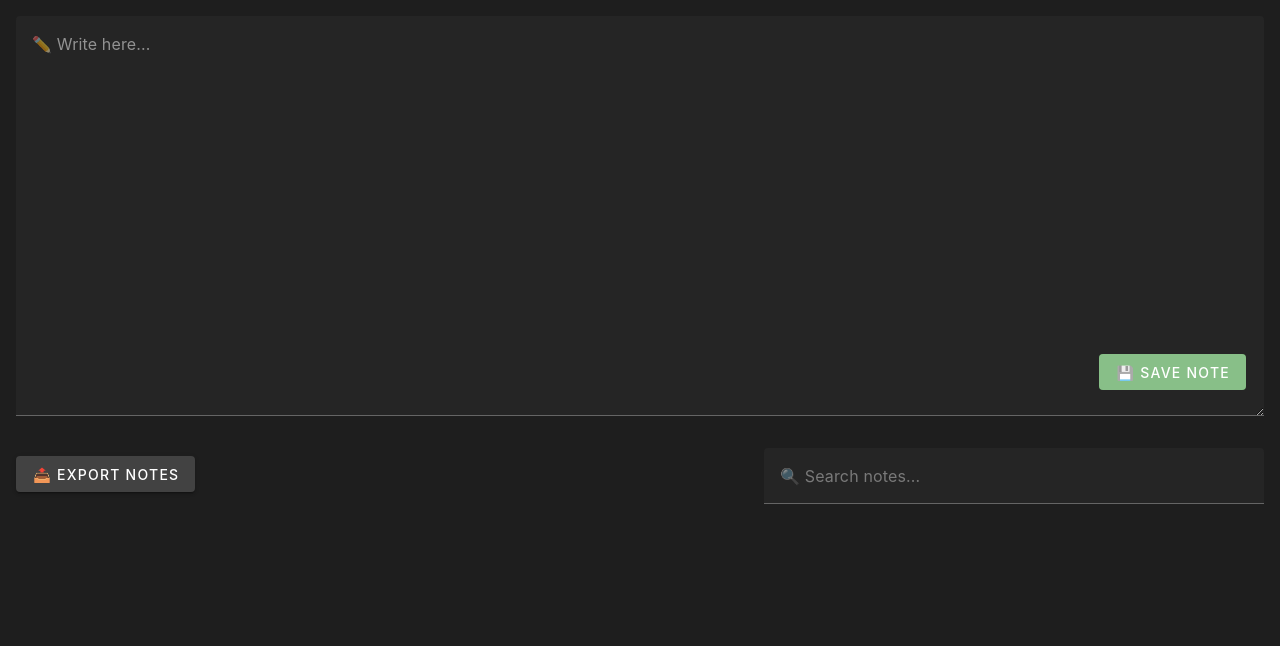
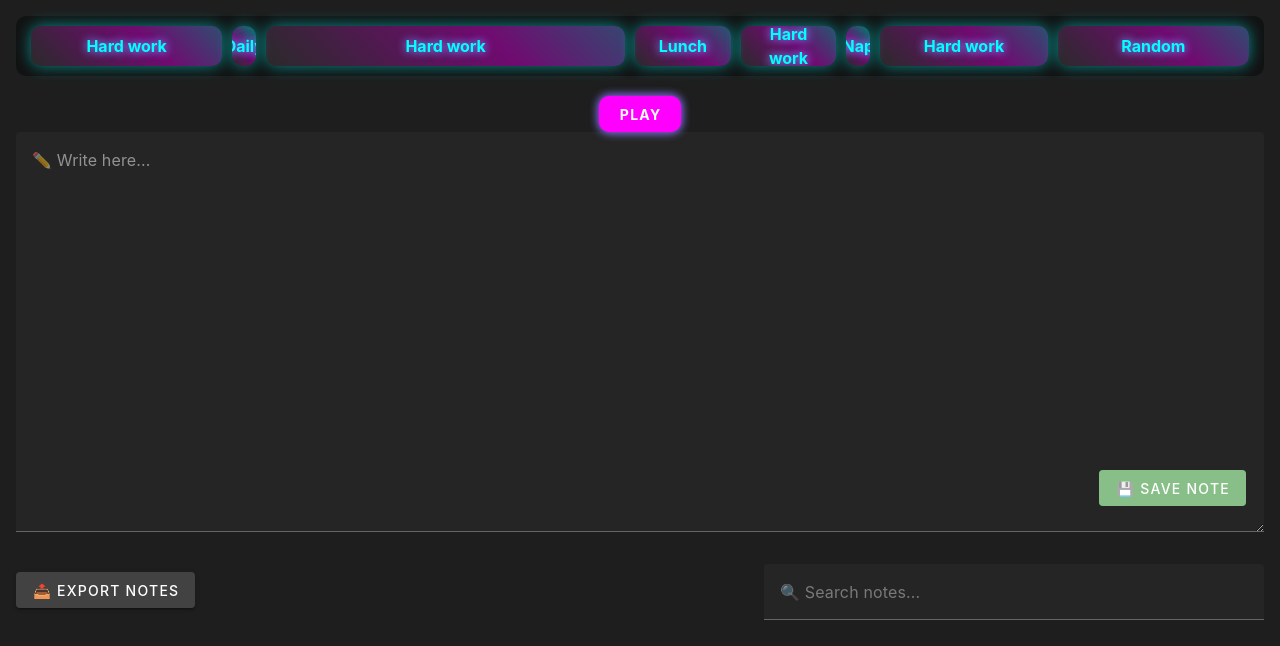
Before and after one commit to LucasJappert/online-notes, a Vue app: page / in a window 1280 px wide. Shown: the top 646 px of the page. Built offline with nearby package versions, Linux system fonts and the light colour scheme.

Commit message:
test new component

```diff
--- /dev/null
+++ b/src/components/ProgressWork.vue
@@ -0,0 +1,221 @@
+<template>
+    <div>
+        <!-- Barra de progreso -->
+        <div class="timeline-bar">
+            <div
+                v-for="segment in segments"
+                :key="segment.title"
+                class="segment"
+                :style="segmentStyle(segment)"
+                :class="['segment', isCompletedSegment(segment) ? 'completed-segment' : '']"
+            >
+                <div v-if="isCurrentSegment(segment)" class="progress" :style="progressStyle(segment)"></div>
+                <span class="segment-title">{{ segment.title }}</span>
+            </div>
+        </div>
+
+        <!-- Botón PLAY -->
+        <div class="play-button-container">
+            <v-btn class="play-button" @click="startTimeline">Play</v-btn>
+        </div>
+    </div>
+</template>
+
+<script setup lang="ts">
+import { ref, computed, onBeforeUnmount, CSSProperties } from "vue";
+
+interface Segment {
+    title: string;
+    startTime: string;
+    endTime: string;
+}
+
+// Estado y variables
+const currentProgress = ref<number>(0);
+let intervalId: number | null = null;
+const segments = ref<Segment[]>([
+    { title: "Hard work", startTime: "06:00", endTime: "08:00" },
+    { title: "Daily", startTime: "08:00", endTime: "08:15" },
+    { title: "Hard work", startTime: "08:15", endTime: "12:00" },
+    { title: "Lunch", startTime: "12:00", endTime: "13:00" },
+    { title: "Hard work", startTime: "13:00", endTime: "14:00" },
+    { title: "Nap", startTime: "14:00", endTime: "14:15" },
+    { title: "Hard work", startTime: "14:15", endTime: "16:00" },
+    { title: "Random", startTime: "16:00", endTime: "18:00" },
+]);
+
+const startTime = ref<string>("14:00");
+const endTime = ref<string>(segments.value[segments.value.length - 1].endTime);
+
+// Métodos
+const startTimeline = () => {
+    intervalId = setInterval(updateProgress, 1000) as unknown as number;
+};
+
+const updateProgress = () => {
+    const now = new Date();
+    const currentTime = `${String(now.getHours()).padStart(2, "0")}:${String(now.getMinutes()).padStart(2, "0")}`;
+    currentProgress.value = calculateMinutes(currentTime);
+
+    console.log("Current time in minutes:", currentProgress.value);
+};
+
+// Función para comparar si un segmento ya ha terminado
+const isCompletedSegment = (segment: Segment) => {
+    const now = new Date();
+    const currentTime = calculateMinutes(`${String(now.getHours()).padStart(2, "0")}:${String(now.getMinutes()).padStart(2, "0")}`);
+    const segmentEndTime = calculateMinutes(segment.endTime);
+    return currentTime >= segmentEndTime; // Si el tiempo actual es mayor o igual al final del segmento
+};
+
+const calculateMinutes = (time: string): number => {
+    const [hours, minutes] = time.split(":").map(Number);
+    return hours * 60 + minutes;
+};
+
+const isCurrentSegment = (segment: Segment): boolean => {
+    const currentTime = currentProgress.value;
+    const segmentStart = calculateMinutes(segment.startTime);
+    const segmentEnd = calculateMinutes(segment.endTime);
+
+    const isCurrent = currentTime >= segmentStart && currentTime <= segmentEnd;
+
+    if (isCurrent) {
+        console.log(`Segment ${segment.title} is active`);
+    }
+
+    return isCurrent;
+};
+
+const currentSegmentProgress = (segment: Segment): number => {
+    const currentTime = currentProgress.value;
+    const segmentStart = calculateMinutes(segment.startTime);
+    const segmentEnd = calculateMinutes(segment.endTime);
+    const segmentDuration = segmentEnd - segmentStart;
+
+    const progress = ((currentTime - segmentStart) / segmentDuration) * 100;
+
+    console.log(`Progress for segment ${segment.title}:`, progress);
+
+    return progress;
+};
+
+const segmentStyle = (segment: Segment): CSSProperties => {
+    const segmentEndMinutes = calculateMinutes(segment.endTime) - calculateMinutes(segment.startTime);
+    const segmentDuration = segmentEndMinutes;
+
+    return {
+        width: `${(segmentDuration / totalMinutes.value) * 100}%`,
+    };
+};
+
+const progressStyle = (segment: Segment): CSSProperties => {
+    return {
+        width: `${currentSegmentProgress(segment)}%`,
+    };
+};
+
+// Computed para calcular los minutos totales
+const totalMinutes = computed(() => {
+    return calculateMinutes(endTime.value) - calculateMinutes(startTime.value);
+});
+
+// Limpiar el intervalo al desmontar
+onBeforeUnmount(() => {
+    if (intervalId !== null) {
+        clearInterval(intervalId);
+    }
+});
+</script>
+
+<style scoped>
+.timeline-bar {
+    display: flex;
+    justify-content: space-between;
+    align-items: center;
+    width: 100%;
+    background-color: #121212; /* Fondo oscuro */
+    padding: 10px;
+    border-radius: 10px; /* Bordes redondeados */
+}
+
+.segment {
+    background-color: #000000;
+    font-weight: bold;
+    color: #ffffff; /* Texto blanco para buen contraste */
+    position: relative;
+    overflow: hidden;
+    height: 40px;
+    display: inline-block;
+    background-color: #1c1c1c; /* Fondo aún más oscuro para los segmentos */
+    border-radius: 10px; /* Bordes redondeados */
+    /* border: 2px solid rgba(0, 255, 255, 0.8); */
+    margin: auto 5px;
+    box-shadow: 0px 0px 10px rgba(0, 255, 255, 0.5); /* Efecto de resplandor en los segmentos */
+}
+
+.segment-title {
+    position: absolute;
+    left: 50%;
+    top: 50%;
+    transform: translate(-50%, -50%);
+    color: #00ffff; /* Celeste neón para los títulos */
+    font-size: 16px;
+    font-weight: bold;
+    text-shadow: 0px 0px 10px rgba(0, 255, 255, 0.8), 0px 0px 10px rgba(255, 0, 255, 0.8); /* Efecto de sombra neón */
+    z-index: 1;
+}
+.completed-segment {
+    background: linear-gradient(45deg, rgba(255, 255, 255, 0.1), rgba(255, 0, 255, 0.4), rgba(0, 255, 255, 0.4), rgba(255, 0, 255, 0.4)); /* Degradado neón */
+    background-size: 200% 100%;
+    border-radius: 10px;
+    box-shadow: 0px 0px 15px rgba(0, 255, 255, 0.5); /* Resplandor neón */
+}
+
+.progress {
+    height: 100%;
+    position: absolute;
+    transition: width 1s ease;
+    background: linear-gradient(
+        45deg,
+        rgba(255, 255, 255, 0.1),
+        rgba(255, 0, 255, 0.4),
+        rgba(0, 255, 255, 0.4),
+        rgba(255, 0, 255, 0.4)
+    ); /* Degradado animado neón */
+    background-size: 200% 100%; /* Tamaño del fondo */
+    animation: slideBackground 3s linear infinite; /* Animación de diagonales */
+    overflow: hidden;
+    z-index: 0;
+    border-radius: 10px;
+    box-shadow: 0px 0px 15px rgba(0, 255, 255, 0.5); /* Efecto de resplandor alrededor del progreso completado */
+}
+
+@keyframes slideBackground {
+    0% {
+        background-position: 200% 0;
+    }
+    100% {
+        background-position: -200% 0;
+    }
+}
+
+.play-button-container {
+    text-align: center; /* Centra el botón horizontalmente */
+    margin-top: 20px; /* Espacio entre la barra de progreso y el botón */
+}
+
+.play-button {
+    background-color: #ff00ff; /* Rosa neón para el botón */
+    color: #ffffff; /* Texto blanco */
+    font-weight: bold;
+    border-radius: 10px;
+    box-shadow: 0px 0px 10px rgba(255, 0, 255, 0.8), 0px 0px 10px rgba(0, 255, 255, 0.8); /* Efecto neón en el botón */
+    padding: 10px 20px;
+    transition: transform 0.2s ease;
+}
+
+.play-button:hover {
+    transform: scale(1.1); /* Aumenta ligeramente el tamaño del botón al hacer hover */
+}
+</style>
--- a/src/views/MyNotepad.vue
+++ b/src/views/MyNotepad.vue
@@ -1,5 +1,6 @@
 <template>
     <v-container fluid>
+        <ProgressWork />
         <v-row>
             <v-col cols="12" class="p-relative">
                 <v-textarea
@@ -67,7 +68,11 @@
 </template>
 
 <script>
+import ProgressWork from "../components/ProgressWork.vue";
 export default {
+    components: {
+        ProgressWork,
+    },
     data() {
         return {
             currentNote: "",
```
